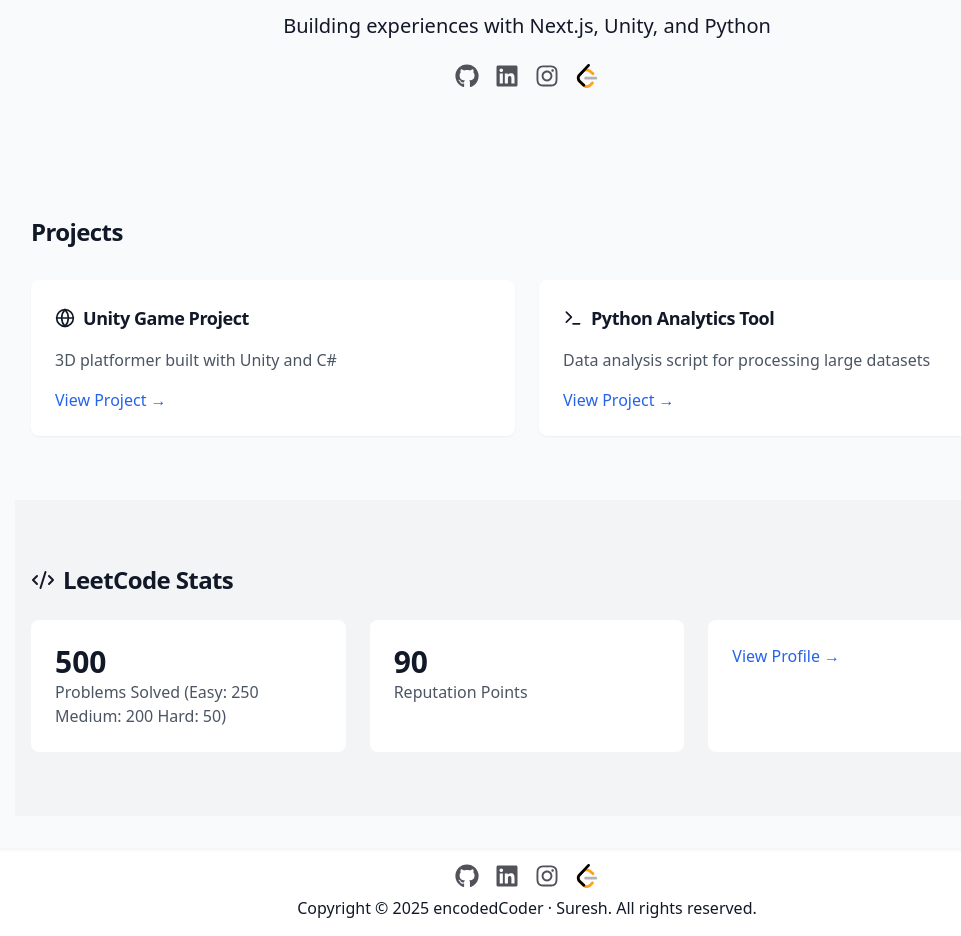
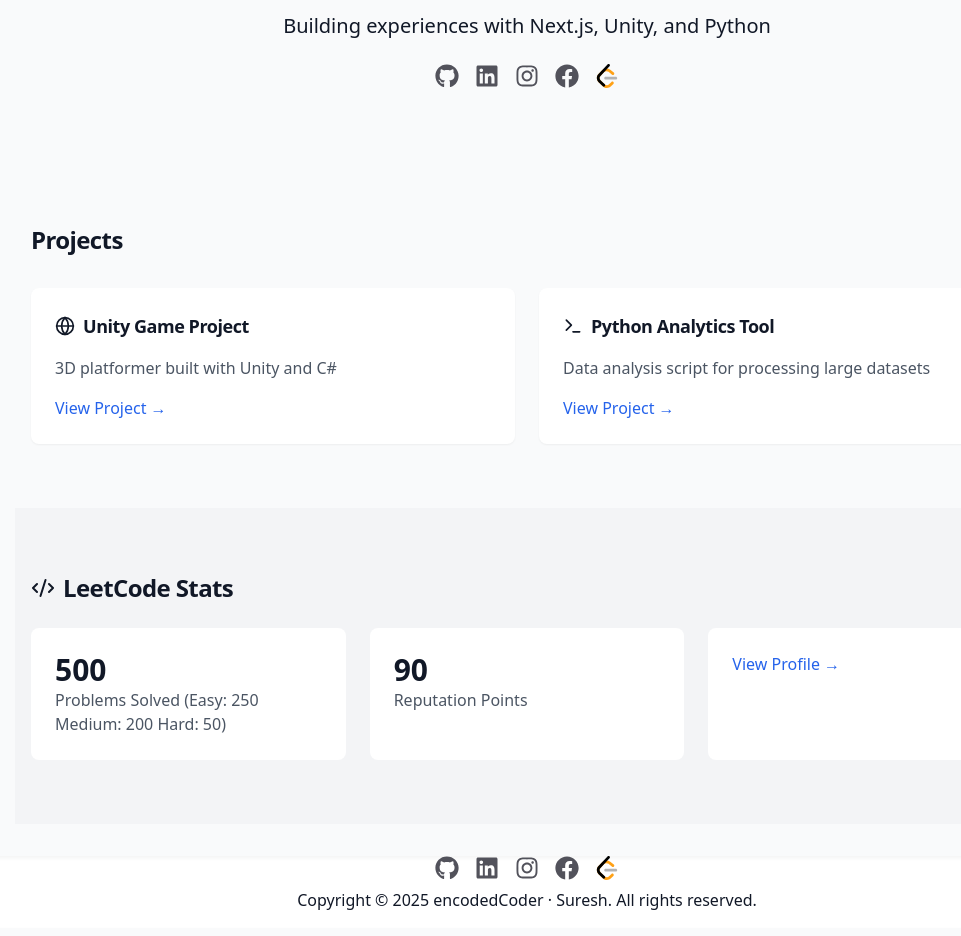
Before and after one commit to encodedCoder/encodedcoder, a Next.js app: page /portfolio in a window 1280 px wide. Shown: the part 172-1108 px from the top of the page, without its empty margins (113-1074 px from the left). Built offline with nearby package versions, Linux system fonts and the light colour scheme; no server answers.

Commit message:
Add animated circling logo around the image and improve visibility

```diff
--- a/src/components/Footer.tsx
+++ b/src/components/Footer.tsx
@@ -1,70 +1,14 @@
-import { FaGithub, FaLinkedin, FaInstagram } from "react-icons/fa";
+// import "./Footer.css";
+import SocialIcons from "./SocialIcons";
 
 const Footer = () => {
   return (
     <footer className="footer">
-      <div className="container mx-auto text-center p-4 content-width">
-        <div className="flex justify-center space-x-4 mb-2">
-          <a
-            href="https://github.com/encodedcoder"
-            className="nav-link"
-            target="_blank"
-            rel="noopener noreferrer"
-          >
-            <FaGithub size={24} />
-          </a>
-          <a
-            href="https://linkedin.com/in/encodedcoder"
-            className="nav-link"
-            target="_blank"
-            rel="noopener noreferrer"
-          >
-            <FaLinkedin size={24} />
-          </a>
-          <a
-            href="https://instagram.com/encodedcoder"
-            className="nav-link"
-            target="_blank"
-            rel="noopener noreferrer"
-          >
-            <FaInstagram size={24} />
-          </a>
-          <a
-            href="https://leetcode.com/encodedcoder"
-            className="nav-link"
-            target="_blank"
-            rel="noopener noreferrer"
-          >
-            <svg
-              width="24"
-              height="24"
-              viewBox="0 0 95 111"
-              fill="none"
-              xmlns="http://www.w3.org/2000/svg"
-              className="h-full w-auto max-w-none"
-            >
-              <path
-                d="M68.0063 83.0664C70.5 80.5764 74.5366 80.5829 77.0223 83.0809C79.508 85.579 79.5015 89.6226 77.0078 92.1127L65.9346 103.17C55.7187 113.371 39.06 113.519 28.6718 103.513C28.6117 103.456 23.9861 98.9201 8.72653 83.957C-1.42528 74.0029 -2.43665 58.0749 7.11648 47.8464L24.9282 28.7745C34.4095 18.6219 51.887 17.5122 62.7275 26.2789L78.9048 39.362C81.6444 41.5776 82.0723 45.5985 79.8606 48.3429C77.6488 51.0873 73.635 51.5159 70.8954 49.3003L54.7182 36.2173C49.0488 31.6325 39.1314 32.2622 34.2394 37.5006L16.4274 56.5727C11.7767 61.5522 12.2861 69.574 17.6456 74.8292C28.851 85.8169 37.4869 94.2846 37.4969 94.2942C42.8977 99.496 51.6304 99.4184 56.9331 94.1234L68.0063 83.0664Z"
-                fill="#FFA116"
-              ></path>
-              <path
-                fill-rule="evenodd"
-                clip-rule="evenodd"
-                d="M41.1067 72.0014C37.5858 72.0014 34.7314 69.1421 34.7314 65.615C34.7314 62.0879 37.5858 59.2286 41.1067 59.2286H88.1245C91.6454 59.2286 94.4997 62.0879 94.4997 65.615C94.4997 69.1421 91.6454 72.0014 88.1245 72.0014H41.1067Z"
-                fill="#B3B3B3"
-              ></path>
-              <path
-                fill-rule="evenodd"
-                clip-rule="evenodd"
-                d="M49.9118 2.02335C52.3173 -0.55232 56.3517 -0.686894 58.9228 1.72277C61.494 4.13244 61.6284 8.17385 59.2229 10.7495L16.4276 56.5729C11.7768 61.552 12.2861 69.5738 17.6453 74.8292L37.4088 94.2091C39.9249 96.6764 39.968 100.72 37.505 103.24C35.042 105.761 31.0056 105.804 28.4895 103.337L8.72593 83.9567C-1.42529 74.0021 -2.43665 58.0741 7.1169 47.8463L49.9118 2.02335Z"
-                fill="black"
-              ></path>
-            </svg>
-          </a>
-        </div>
-        <p>
-          Copyright &copy; {new Date().getFullYear()} encodedCoder · Suresh. All
-          rights reserved.
+      <div className="container mx-auto text-center pb-4 content-width">
+        <SocialIcons />
+        <p className="footer-mobile-text">
+          Copyright &copy; {new Date().getFullYear()} encodedCoder · Suresh.{" "}
+          <span>All rights reserved.</span>
         </p>
       </div>
     </footer>
--- a/src/components/ProjectCard.tsx
+++ b/src/components/ProjectCard.tsx
@@ -16,7 +16,8 @@
     <div className="border rounded-lg overflow-hidden shadow-lg transform transition-transform duration-300 hover:scale-105 hover:shadow-2xl">
       <Image
         src={image}
-        alt={title}
+        alt={`${title} - ${description}`}
+        title={title}
         layout="responsive"
         width={700}
         height={475}
@@ -24,7 +25,7 @@
       />
       <div className="p-4">
         <h3 className="text-xl font-bold mb-2">{title}</h3>
-        <p className="text-gray-700 mb-4">{description}</p>
+        {/* <p className="text-gray-700 mb-4">{description}</p> */}
       </div>
     </div>
   );
--- /dev/null
+++ b/src/components/SocialIcons.tsx
@@ -0,0 +1,74 @@
+import { FaGithub, FaLinkedin, FaInstagram, FaFacebook } from "react-icons/fa";
+
+const SocialIcons = () => {
+  return (
+    <div className="flex justify-center space-x-4 mb-2">
+      <a
+        href="https://github.com/encodedcoder"
+        className="nav-link"
+        target="_blank"
+        rel="noopener noreferrer"
+      >
+        <FaGithub size={24} />
+      </a>
+      <a
+        href="https://linkedin.com/in/encodedcoder"
+        className="nav-link"
+        target="_blank"
+        rel="noopener noreferrer"
+      >
+        <FaLinkedin size={24} />
+      </a>
+      <a
+        href="https://instagram.com/encodedcoder"
+        className="nav-link"
+        target="_blank"
+        rel="noopener noreferrer"
+      >
+        <FaInstagram size={24} />
+      </a>
+      <a
+        href="https://www.facebook.com/encodedCoder"
+        className="nav-link"
+        target="_blank"
+        rel="noopener noreferrer"
+      >
+        <FaFacebook size={24} />
+      </a>
+      <a
+        href="https://leetcode.com/encodedcoder"
+        className="nav-link"
+        target="_blank"
+        rel="noopener noreferrer"
+      >
+        <svg
+          width="24"
+          height="24"
+          viewBox="0 0 95 111"
+          fill="none"
+          xmlns="http://www.w3.org/2000/svg"
+          className="h-full w-auto max-w-none"
+        >
+          <path
+            d="M68.0063 83.0664C70.5 80.5764 74.5366 80.5829 77.0223 83.0809C79.508 85.579 79.5015 89.6226 77.0078 92.1127L65.9346 103.17C55.7187 113.371 39.06 113.519 28.6718 103.513C28.6117 103.456 23.9861 98.9201 8.72653 83.957C-1.42528 74.0029 -2.43665 58.0749 7.11648 47.8464L24.9282 28.7745C34.4095 18.6219 51.887 17.5122 62.7275 26.2789L78.9048 39.362C81.6444 41.5776 82.0723 45.5985 79.8606 48.3429C77.6488 51.0873 73.635 51.5159 70.8954 49.3003L54.7182 36.2173C49.0488 31.6325 39.1314 32.2622 34.2394 37.5006L16.4274 56.5727C11.7767 61.5522 12.2861 69.574 17.6456 74.8292C28.851 85.8169 37.4869 94.2846 37.4969 94.2942C42.8977 99.496 51.6304 99.4184 56.9331 94.1234L68.0063 83.0664Z"
+            fill="#FFA116"
+          ></path>
+          <path
+            fillRule="evenodd"
+            clipRule="evenodd"
+            d="M41.1067 72.0014C37.5858 72.0014 34.7314 69.1421 34.7314 65.615C34.7314 62.0879 37.5858 59.2286 41.1067 59.2286H88.1245C91.6454 59.2286 94.4997 62.0879 94.4997 65.615C94.4997 69.1421 91.6454 72.0014 88.1245 72.0014H41.1067Z"
+            fill="#B3B3B3"
+          ></path>
+          <path
+            fillRule="evenodd"
+            clipRule="evenodd"
+            d="M49.9118 2.02335C52.3173 -0.55232 56.3517 -0.686894 58.9228 1.72277C61.494 4.13244 61.6284 8.17385 59.2229 10.7495L16.4276 56.5729C11.7768 61.552 12.2861 69.5738 17.6453 74.8292L37.4088 94.2091C39.9249 96.6764 39.968 100.72 37.505 103.24C35.042 105.761 31.0056 105.804 28.4895 103.337L8.72593 83.9567C-1.42529 74.0021 -2.43665 58.0741 7.1169 47.8463L49.9118 2.02335Z"
+            fill="black"
+          ></path>
+        </svg>
+      </a>
+    </div>
+  );
+};
+
+export default SocialIcons;
--- a/src/pages/_app.tsx
+++ b/src/pages/_app.tsx
@@ -1,6 +1,8 @@
 import "../styles/globals.css";
 import "../styles/styles.css";
 import "../styles/about.css";
+import "../styles/Footer.css";
+import "../styles/index.css";
 import type { AppProps } from "next/app";
 
 function MyApp({ Component, pageProps }: AppProps) {
--- a/src/pages/portfolio.tsx
+++ b/src/pages/portfolio.tsx
@@ -3,9 +3,9 @@
 import { Code2, Terminal, Globe } from "lucide-react";
 import Header from "../components/Header";
 import Footer from "../components/Footer";
-import { FaGithub, FaLinkedin, FaInstagram } from "react-icons/fa";
 import portfolioProjects from "../data/portfolioProjects.json";
 import styles from "../styles/portfolio.module.css"; // Import the CSS module
+import SocialIcons from "@/components/SocialIcons";
 
 const Portfolio = () => {
   const [stats, setStats] = useState({
@@ -59,62 +59,7 @@
             Building experiences with Next.js, Unity, and Python
           </p>
           <div className="mt-6 flex justify-center gap-4">
-            <a
-              href="https://github.com/encodedcoder"
-              className="nav-link"
-              target="_blank"
-              rel="noopener noreferrer"
-            >
-              <FaGithub size={24} />
-            </a>
-            <a
-              href="https://linkedin.com/in/encodedcoder"
-              className="nav-link"
-              target="_blank"
-              rel="noopener noreferrer"
-            >
-              <FaLinkedin size={24} />
-            </a>
-            <a
-              href="https://instagram.com/encodedcoder"
-              className="nav-link"
-              target="_blank"
-              rel="noopener noreferrer"
-            >
-              <FaInstagram size={24} />
-            </a>
-            <a
-              href="https://leetcode.com/encodedcoder"
-              className="nav-link"
-              target="_blank"
-              rel="noopener noreferrer"
-            >
-              <svg
-                width="24"
-                height="24"
-                viewBox="0 0 95 111"
-                fill="none"
-                xmlns="http://www.w3.org/2000/svg"
-                className="h-full w-auto max-w-none"
-              >
-                <path
-                  d="M68.0063 83.0664C70.5 80.5764 74.5366 80.5829 77.0223 83.0809C79.508 85.579 79.5015 89.6226 77.0078 92.1127L65.9346 103.17C55.7187 113.371 39.06 113.519 28.6718 103.513C28.6117 103.456 23.9861 98.9201 8.72653 83.957C-1.42528 74.0029 -2.43665 58.0749 7.11648 47.8464L24.9282 28.7745C34.4095 18.6219 51.887 17.5122 62.7275 26.2789L78.9048 39.362C81.6444 41.5776 82.0723 45.5985 79.8606 48.3429C77.6488 51.0873 73.635 51.5159 70.8954 49.3003L54.7182 36.2173C49.0488 31.6325 39.1314 32.2622 34.2394 37.5006L16.4274 56.5727C11.7767 61.5522 12.2861 69.574 17.6456 74.8292C28.851 85.8169 37.4869 94.2846 37.4969 94.2942C42.8977 99.496 51.6304 99.4184 56.9331 94.1234L68.0063 83.0664Z"
-                  fill="#FFA116"
-                ></path>
-                <path
-                  fill-rule="evenodd"
-                  clip-rule="evenodd"
-                  d="M41.1067 72.0014C37.5858 72.0014 34.7314 69.1421 34.7314 65.615C34.7314 62.0879 37.5858 59.2286 41.1067 59.2286H88.1245C91.6454 59.2286 94.4997 62.0879 94.4997 65.615C94.4997 69.1421 91.6454 72.0014 88.1245 72.0014H41.1067Z"
-                  fill="#B3B3B3"
-                ></path>
-                <path
-                  fill-rule="evenodd"
-                  clip-rule="evenodd"
-                  d="M49.9118 2.02335C52.3173 -0.55232 56.3517 -0.686894 58.9228 1.72277C61.494 4.13244 61.6284 8.17385 59.2229 10.7495L16.4276 56.5729C11.7768 61.552 12.2861 69.5738 17.6453 74.8292L37.4088 94.2091C39.9249 96.6764 39.968 100.72 37.505 103.24C35.042 105.761 31.0056 105.804 28.4895 103.337L8.72593 83.9567C-1.42529 74.0021 -2.43665 58.0741 7.1169 47.8463L49.9118 2.02335Z"
-                  fill="black"
-                ></path>
-              </svg>
-            </a>
+            <SocialIcons />
           </div>
         </header>
 
--- /dev/null
+++ b/src/styles/Footer.css
@@ -0,0 +1,8 @@
+@media (max-width: 640px) {
+  .footer-mobile-text {
+    display: block;
+  }
+  .footer-mobile-text span {
+    display: block;
+  }
+}
--- /dev/null
+++ b/src/styles/index.css
@@ -0,0 +1,27 @@
+@keyframes spin {
+  0% {
+    transform: rotate(0deg);
+  }
+  100% {
+    transform: rotate(360deg);
+  }
+}
+
+.circling-logo {
+  position: relative;
+  display: inline-block;
+}
+
+.circling-logo::before {
+  content: "";
+  position: absolute;
+  top: 50%;
+  left: 50%;
+  width: 160px; /* Adjust size as needed */
+  height: 160px; /* Adjust size as needed */
+  margin-top: -80px; /* Half of width/height */
+  margin-left: -80px; /* Half of width/height */
+  border: 2px solid #000; /* Adjust color and thickness as needed */
+  border-radius: 50%;
+  animation: spin 5s linear infinite;
+}
```
Also changed, not shown: src/pages/index.tsx (+8 -5 lines), public/images/sorting-algorithm-visualizer.png.
